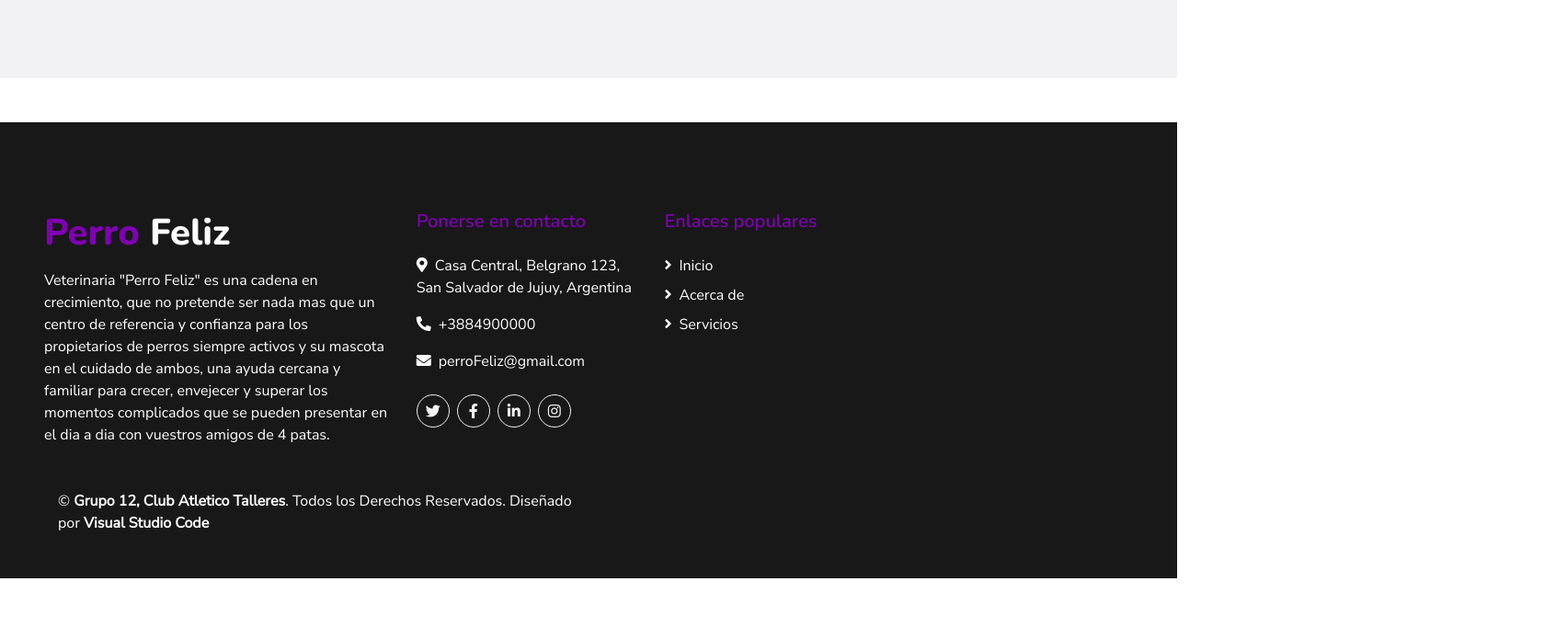
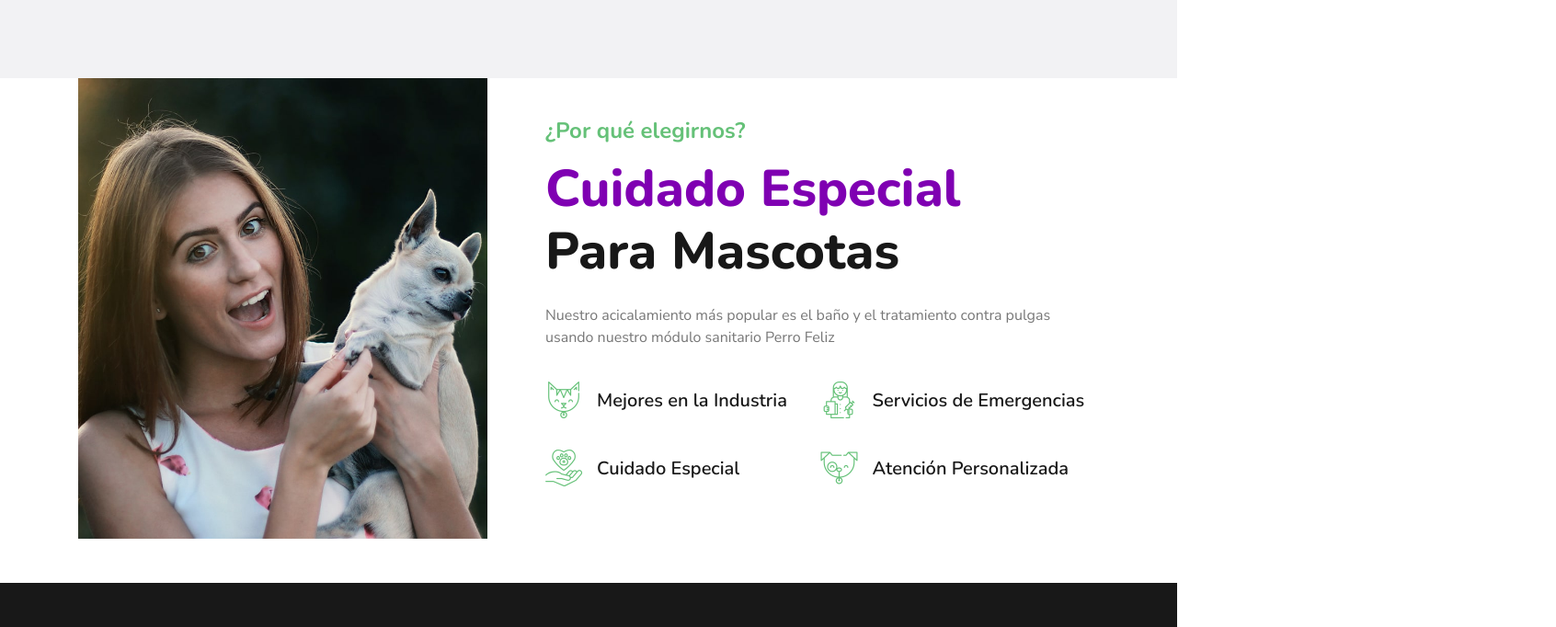
Before and after one commit to matias-6941/perrofeliz.github.io, a plain HTML site: page service.html in a window 1280 px wide. Shown: the part 2118-2800 px from the top of the page at 92% size, 1692 px wide, since content can reach past the window. Before the commit the page ends 2747 px from the top, so only its background shows below. Drawn offline with nearby package versions, Linux system fonts and the light colour scheme.

Commit message:
Update service.html

```diff
--- a/service.html
+++ b/service.html
@@ -3,7 +3,7 @@
 
 <head>
     <meta charset="utf-8">
-    <title>PetLover - Pet Care Website Template</title>
+    <title>Perro Feliz - Veterinaria</title>
     <meta content="width=device-width, initial-scale=1.0" name="viewport">
     <meta content="Free HTML Templates" name="keywords">
     <meta content="Free HTML Templates" name="description">
@@ -123,7 +123,7 @@
         <div class="container py-5">
             <div class="d-flex flex-column text-center mb-5">
                 <h4 class="text-secondary mb-3">Nuestros Servicios</h4>
-                <h1 class="display-4 m-0"><span class="text-primary">Servicios</span> Premiun para Mascotas</h1>
+                <h1 class="display-4 m-0"><span class="text-primary">Servicios</span> Premium para Mascotas</h1>
             </div>
             <div class="row pb-3">
                 <div class="col-md-6 col-lg-4 mb-4">
@@ -211,7 +211,46 @@
     <!-- Services End -->
 
 
-    <!-- Testimonial Start -->
+   <!-- Features Start -->
+   <div class="container">
+    <div class="row align-items-center">
+        <div class="col-lg-5">
+            <img class="img-fluid w-100" src="img/feature.jpg" alt="">
+        </div>
+        <div class="col-lg-7 py-5 py-lg-0 px-3 px-lg-5">
+            <h4 class="text-secondary mb-3">¿Por qué elegirnos?</h4>
+            <h1 class="display-4 mb-4"><span class="text-primary">Cuidado Especial</span> Para Mascotas</h1>
+            <p class="mb-4">Nuestro acicalamiento más popular es el baño y el tratamiento contra pulgas usando nuestro módulo sanitario Perro Feliz</p>
+            <div class="row py-2">
+                <div class="col-6">
+                    <div class="d-flex align-items-center mb-4">
+                        <h1 class="flaticon-cat font-weight-normal text-secondary m-0 mr-3"></h1>
+                        <h5 class="text-truncate m-0">Mejores en la Industria</h5>
+                    </div>
+                </div>
+                <div class="col-6" >
+                    <div class="d-flex align-items-center mb-4" style="width: 800px;">
+                        <h1 class="flaticon-doctor font-weight-normal text-secondary m-0 mr-3"></h1>
+                        <h5 class="text-truncate m-0">Servicios de Emergencias</h5>
+                    </div>
+                </div>
+                <div class="col-6">
+                    <div class="d-flex align-items-center">
+                        <h1 class="flaticon-care font-weight-normal text-secondary m-0 mr-3"></h1>
+                        <h5 class="text-truncate m-0">Cuidado Especial</h5>
+                    </div>
+                </div>
+                <div class="col-6">
+                    <div class="d-flex align-items-center">
+                        <h1 class="flaticon-dog font-weight-normal text-secondary m-0 mr-3"></h1>
+                        <h5 class="text-truncate m-0">Atención Personalizada</h5>
+                    </div>
+                </div>
+            </div>
+        </div>
+    </div>
+</div>
+<!-- Features End -->
 
     <!-- Footer Start -->
     <div class="container-fluid bg-dark text-white mt-5 py-5 px-sm-3 px-md-5">
```
